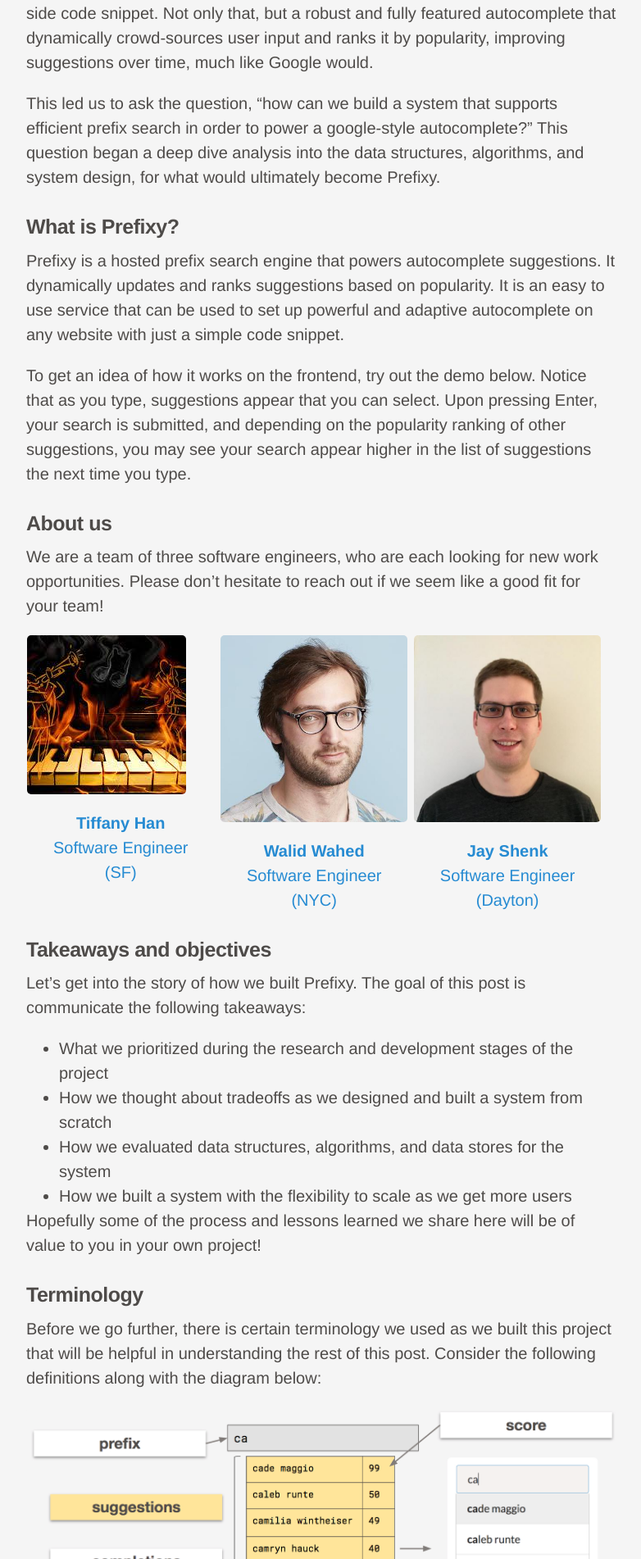
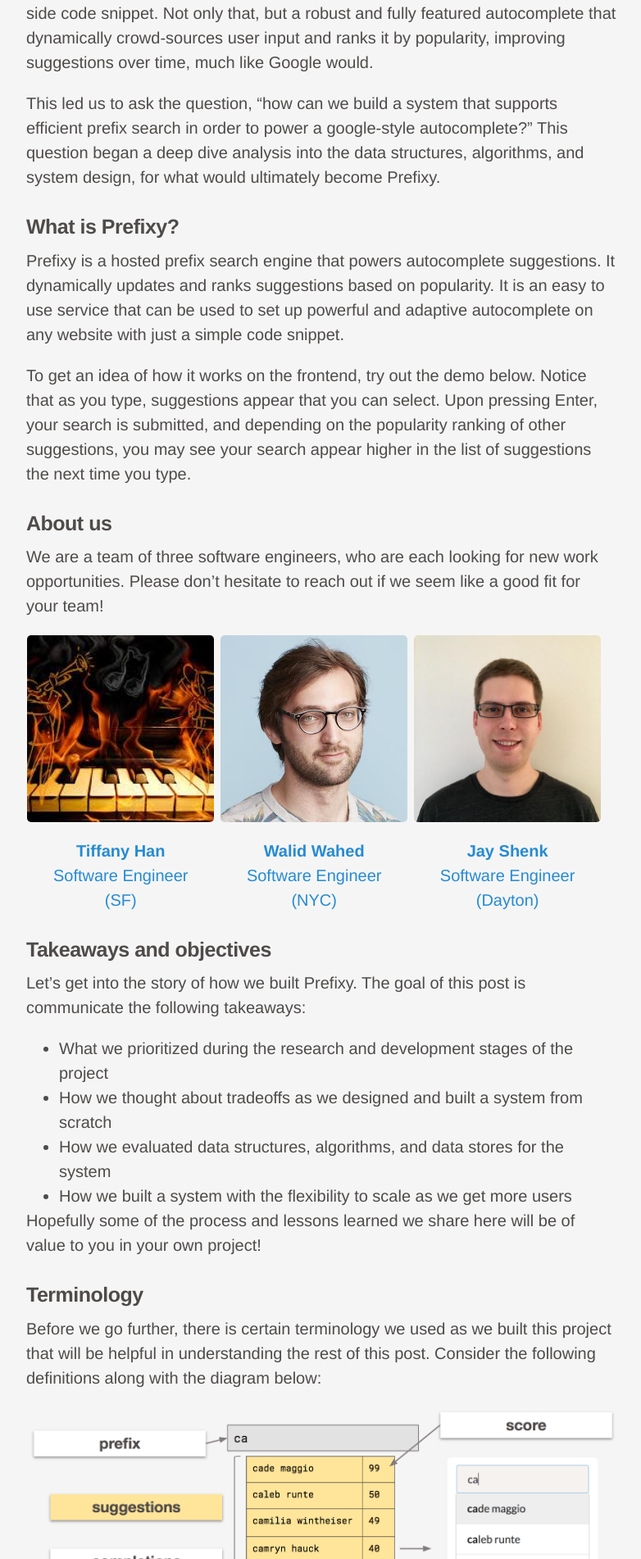
Before and after one commit to prefixy/prefixy.github.io, a Jekyll site: the page built from index.html, in a window 1280 px wide. Shown: the part 1876-3778 px from the top of the page at 82% size, without its empty margins (248-1030 px from the left). Built offline with Jekyll 4.4.1, drawn with Linux system fonts in a browser that asks for light colours; the list of posts is cut into pages by our own code.

Commit message:
fix team member image sizing

```diff
--- a/public/css/custom.css
+++ b/public/css/custom.css
@@ -13,3 +13,7 @@
 .team-member figure {
   margin: .5%;
 }
+
+.team img {
+  width: 100%;
+}
```
Also changed, not shown: 2 other files.
